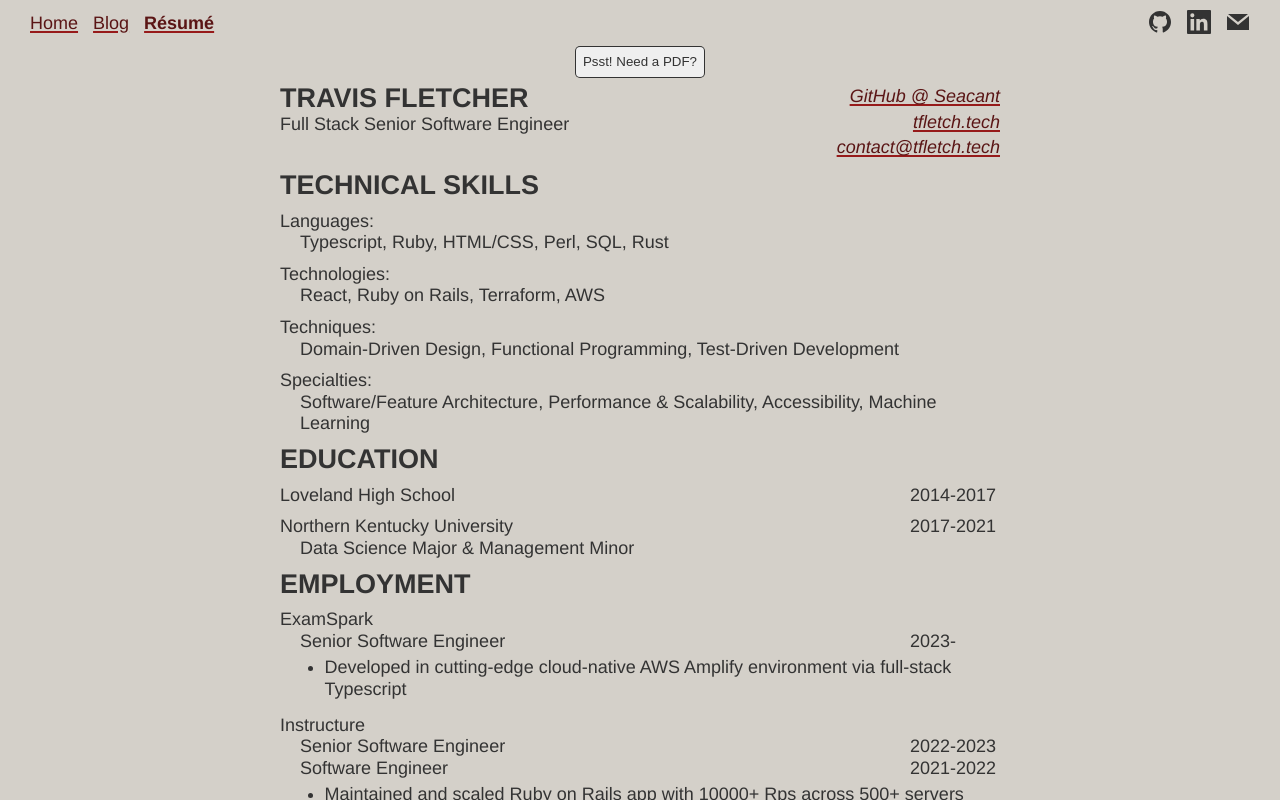
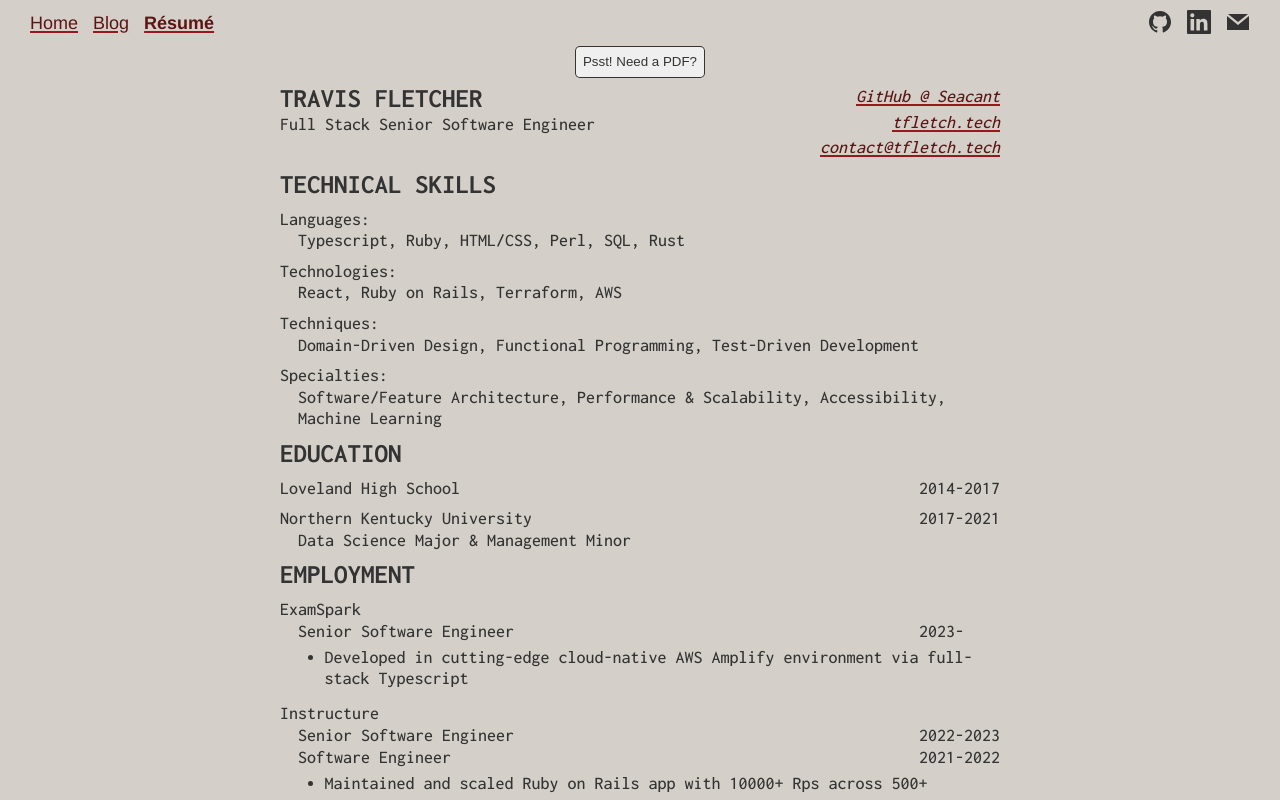
Before and after one commit to Seacant/homepage, a Next.js app: page /resume in a window 1280 px wide. Shown: the top 800 px of the page. Built offline with nearby package versions, Linux system fonts and the light colour scheme.

Commit message:
impr: move font decl to resume page

```diff
--- a/app/resume/page.tsx
+++ b/app/resume/page.tsx
@@ -4,6 +4,10 @@
 import { PrintButton } from "./PrintButton";
 
 import styles from "./page.module.css";
+import { Inconsolata } from "next/font/google";
+
+// if you need this font elsewhere, please move this to a shared location
+const monospace = Inconsolata({ subsets: ["latin"], variable: "--mono-font" });
 
 const Resume: React.FC = () => (
   <>
@@ -11,7 +15,7 @@
       <title>Travis' Resume</title>
     </Head>
     <PrintButton />
-    <article className={styles["retro-letter"]}>
+    <article className={[styles["retro-letter"], monospace.variable].join(" ")}>
       <section className={styles["introduction"]}>
         <div>
           <h2 className={styles["header"]}> Travis Fletcher </h2>
--- a/styles.css
+++ b/styles.css
@@ -65,7 +65,7 @@
 }
 
 code {
-  font-family: var(--mono-font), monospace;
+  font-family: monospace;
 }
 
 svg {
```
